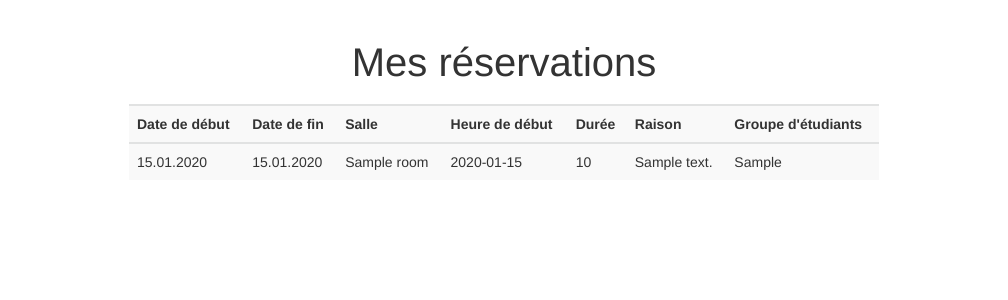
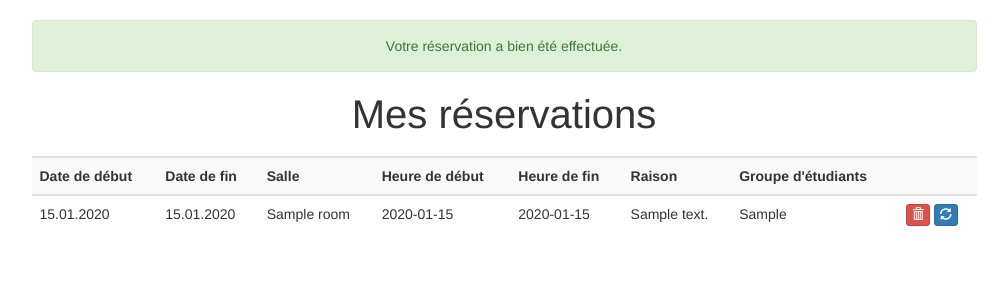
Before and after one commit to csud-reservation/flask-backend, a Flask app: page /my_reservations in a window 1280 px wide. Shown: the part 52-352 px from the top of the page, without its empty margins (136-1144 px from the left). Run offline with Flask 2, Linux system fonts and the light colour scheme; a user stored in the database is signed in; tables that the repository leaves empty hold one stand-in row (values such as "Sample post"); some libraries are stand-ins or nearby versions.

Commit message:
plein de modifs ... 23 mars ... avec couleur différente pour réservation des profs

```diff
--- a/app/__init__.py
+++ b/app/__init__.py
@@ -44,8 +44,8 @@ def create_app(config_name, models={}):
     db.init_app(app)
 
     # initialisation de l'api REST ==> ne fonctionne pas ...
-    api_manager.create_api(models['User'], methods=['GET', 'DELETE'])
-    api_manager.init_app(app)
+    # api_manager.create_api(models['User'], methods=['GET', 'DELETE'])
+    # api_manager.init_app(app)
 
     # initialisation de la barre de déboguage
     toolbar.init_app(app)
--- a/app/main/views.py
+++ b/app/main/views.py
@@ -28,7 +28,7 @@ def test_regex(regex, to_test):
     pattern = re.compile("^.+$")
     return pattern.match(to_test)
 
-@main.route('/')
+@main.route('/', methods=['GET'])
 def index():
     return render_template('index.html')
 
@@ -38,7 +38,7 @@ def timetable():
     start_date_str = datetime.strptime(request.args.get('start_date'), "%d.%m.%Y")
     start_date = start_date_str.date()
     end_date_str = datetime.strptime(request.args.get('end_date'), "%d.%m.%Y")
-    end_date = start_date_str.date()
+    end_date = end_date_str.date()
 
     timetable = weekly_timetable(request.args.get('room_number'), start_date, end_date)
     timeslots = Timeslot.query.all()
@@ -61,8 +61,8 @@ def search_page():
         session['end_date'] = datetime.strptime(request.form.get('end_date'), "%d.%m.%Y")
 
         session['weekday_id'] = session['start_date'].weekday()+1
-        session['first_period'] = int(request.form.get('firstID')) + 1
-        session['last_period'] = int(request.form.get('lastID')) + 1
+        session['first_period'] = int(request.form.get('firstID'))
+        session['last_period'] = int(request.form.get('lastID'))
         session['room_type'] = request.form.get('room_type')
 
         number_of_weeks = (session['end_date'] - session['start_date'])//7
@@ -75,7 +75,7 @@ def search_page():
         #print (number_of_weeks)
         for w in range(number_of_weeks):
 
-            result = search_query(session['weekday_id'], session['first_period'], session['last_period'], current_date.date(), session['room_type'])
+            result = search_query(session['weekday_id'], session['first_period']+1, session['last_period']+1, current_date.date(), session['room_type'])
             current_date = current_date + a_week
 
             for rooms in result:
@@ -142,6 +142,7 @@ def search_confirm():
         # dates du début et de fin d'année
         start_date=session['start_date'],
         end_date=session['end_date'],
+        reason_short="RES",
         reason_details=reason,
         duration=duration,
         student_group=student_group,
@@ -155,7 +156,8 @@ def search_confirm():
     db.session.add(reservation)
     db.session.commit()
 
-    return redirect(url_for('main.my_reservations') + '?just_reserved')
+    session['just_reserved'] = True
+    return redirect(url_for('main.my_reservations'))
 
 
 #======================================================================================
@@ -201,7 +203,7 @@ def logout():
     return redirect(url_for('main.index'))
 
 #============================================================================
-@main.route('/user')
+@main.route('/user', methods=['GET', 'POST'])
 @login_required
 def profil():
 
@@ -243,11 +245,29 @@ def horaire():
     rooms = Room.query.all()
     return render_template('horaire.html', rooms=rooms)
 
-@main.route('/my_reservations')
+@main.route('/my_reservations', methods=['GET', 'POST'])
 @login_required
 def my_reservations():
-    reservations = Reservation.query.filter_by(owner_id=current_user.id).all()
-    # result = my_reservations(current_user.id)
-    return render_template('my_reservations.html',
-        reservations=reservations
-    )
+
+    if (request.method == 'POST'):
+        db.engine.execute('DELETE FROM reservations WHERE reservations.id = ? ', request.args.get('id'))
+        db.engine.execute('DELETE FROM reservations_users WHERE reservation_id = ?', request.args.get('id'))
+        db.engine.execute('DELETE FROM reservations_timeslots WHERE reservation_id = ?', request.args.get('id'))
+
+        return 'success'
+
+    else:
+        today = datetime.today().date()
+        reservations = Reservation.query.filter_by(owner_id=current_user.id).order_by(desc(Reservation.start_date))
+
+        if not 'just_reserved' in session:
+            session['just_reserved'] = False
+
+        if (session['just_reserved']):
+            just_reserved = True
+            session['just_reserved'] = False
+        else:
+            just_reserved = False
+
+        return render_template('my_reservations.html',
+            reservations=reservations, today=today, just_reserved=just_reserved)
--- a/app/models.py
+++ b/app/models.py
@@ -239,7 +239,8 @@ class Weekday(db.Model):
 ## association table from reservations to users (teachers)
 reservations_users = db.Table('reservations_users',
     db.Column('reservation_id', db.Integer, db.ForeignKey('reservations.id'), primary_key=True),
-    db.Column('user_id', db.Integer, db.ForeignKey('users.id'), primary_key=True)
+    db.Column('user_id', db.Integer, db.ForeignKey('users.id'), primary_key=True),
+
 )
 
 ## association table from reservations to timeslots
--- a/app/static/custom.css
+++ b/app/static/custom.css
@@ -213,3 +213,7 @@ table.room-timetable div.timetable.cell-info {
 .following_week {
     width: 140px;
 }
+
+table.room-timetable tbody td.reserved.reserved_by_teacher {
+    background-color: #d4f7c9;
+}
--- /dev/null
+++ b/app/static/my_reservations.css
@@ -0,0 +1,11 @@
+.table-striped {
+    background-color: rgb(247,247,247);
+}
+
+.table-striped>tbody>:nth-child(odd)>td,
+.table-striped>tbody>tr:nth-child(odd)>th {
+   background-color: white
+ }
+.disabled_res {
+    color: grey;
+}
--- a/app/static/my_reservations.js
+++ b/app/static/my_reservations.js
@@ -1,6 +1,47 @@
 $(function() {
-    if (/just_reserved$/.test(window.location.href)) {
-        $('#message_url').removeClass('hidden')
-            .html('Votre réservation a bien été effectuée.')
-    }
+    $('th').css('background-color', 'rgb(249,249,249)');
 });
+
+function reset_modal_view() {
+    $(function() {
+        $('.selected').removeClass('selected');
+        $('.pivot').removeClass('pivot');
+    });
+}
+
+$( ".delete" ).click(function() {
+    ReservationId = $(this).parent().attr("id");
+    Table = $(this).parent().parent();
+    DetailedInfos = []
+    $("#deletedReservation").empty()
+    $(Table.children()).each(function(){
+        $("#deletedReservation").append($(this).text()+"</br>")
+});
+    console.log(DetailedInfos)
+});
+
+$( "#deleteButton" ).click(function() {
+    $.ajax({
+    url: "my_reservations?" + $.param({
+        "id": ReservationId
+    }),
+        type: "POST",
+    })
+    .done(function(data, textStatus, jqXHR) {
+        $('#'+ReservationId).parent().remove()
+        $('#res_deleted_message').removeClass('hidden')
+    })
+    .fail(function(jqXHR, textStatus, errorThrown) {
+        alert('une erreur est survenue');
+    })
+});
+$(".delete").click(function(){
+    $("#myModal").modal()
+});
+
+
+
+$( ".update" ).click(function() {
+
+    console.log(DetailedInfos)
+});
--- a/app/templates/my_reservations.html
+++ b/app/templates/my_reservations.html
@@ -4,33 +4,80 @@
 {% block content %}
   <div class="container">
     <div class="row">
-      <div class="col-lg-offset-2 col-md-offset-1 col-md-10 col-lg-8 blanc espace_dessous">
-        <div class="alert alert-success hidden" id="message_url"></div>
+      <div class="col-lg-offset-1 col-md-offset-1 col-md-10 col-lg-10 blanc espace_dessous col-lg-offset-1">
+        {% if just_reserved %}
+          <center>
+            <div class="alert alert-success">
+              Votre réservation a bien été effectuée.
+            </div>
+          </center>
+        {% endif %}
+        <center>
+          <div class="alert alert-success hidden" id="res_deleted_message">
+            Votre réservation a bien été supprimée.
+          </div>
+        </center>
         <h1 class="gros_titre">Mes réservations</h1>
+
+
           <table class="table table-striped">
-          <theader>
               <th>Date de début</th>
               <th>Date de fin</th>
               <th>Salle</th>
               <th>Heure de début</th>
-            <th>Durée</th>
+              <th>Heure de fin</th>
               <th>Raison</th>
               <th>Groupe d'étudiants</th>
-          </theader>
+              <th></th>
             <tbody>
               {% for res in reservations %}
+              {% set timeslots = res.timeslots.all() %}
+
+              {% if today <= res.end_date %}
                 <tr>
+              {% else %}
+                <tr class="disabled_res">
+              {% endif %}
                   <td class="date_format">{{res.start_date}}</td>
                   <td class="date_format">{{res.end_date}}</td>
                   <td>{{res.room.name}}</td>
                   <td>{{res.timeslots.first().start_time}}</td>
-                <td>{{res.duration}}</td>
+                  <td>{{timeslots[timeslots|length-1].end_time}}</td>
                   <td>{{res.reason_details}}</td>
                   <td>{{res.student_group}}</td>
+                  {% if today <= res.end_date %}
+                  <td id={{res.id}}><button class="btn btn-xs btn-danger delete"><span class="glyphicon glyphicon-trash"></span> </button>
+                  <button class="btn btn-xs btn-primary update"><span class="glyphicon glyphicon-refresh"></span> </button></td>
+                  {% else %}
+                  <td></td>
+                  {% endif %}
                 </tr>
               {% endfor %}
             </tbody>
           </table>
+
+            <!-- Modal -->
+            <div class="modal fade" id="myModal" tabindex="-1" role="dialog" aria-labelledby="myModalLabel">
+              <div class="modal-dialog" role="document">
+                <div class="modal-content">
+                  <div class="modal-header">
+                    <button type="button" class="close" data-dismiss="modal" aria-label="Close"><span aria-hidden="true">&times;</span></button>
+                    <h4 class="modal-title" id="myModalLabel">Annulation de la reservation</h4>
+                  <div class="modal-body">
+                    <p>Êtes-vous certain de vouloir annuler la réservation suivante : </p></br>
+                    <div id="deletedReservation"></div>
+
+                  </div>
+                  <div class="modal-footer">
+                    <button type="button" class="btn btn-default" data-dismiss="modal" aria-label="Retour">Retour</button>
+                    <button type="button" class="btn btn-primary" data-dismiss="modal" id="deleteButton">Confirmer l'annulation</button>
+                  </div>
+                </div>
+              </div>
+            </div>
+        </div>
+
+
       </div>
     </div class="col-lg-2 col-md-1"></div>
   </div>
@@ -38,6 +85,7 @@
 {% endblock %}
 
 {% block scripts %}
+<link rel="stylesheet" href="{{ url_for('static', filename='my_reservations.css') }}">
 {{ super() }}
 <script src="{{ url_for('static', filename='my_reservations.js') }}"></script>
 {% endblock %}
--- a/app/templates/timetable.html
+++ b/app/templates/timetable.html
@@ -21,7 +21,7 @@
         {% for day in days %}
             {% set cell = timetable[ts.order|int][day.id - 1] %}
             {% if cell %}
-            <td class="reserved">
+            <td class="reserved reserved_by_{{ cell['owner_role'] }}">
             {% else %}
             <td>
             {% endif %}
```
Also changed, not shown: app/queries.py (+13 -4 lines), app/templates/search_results.html (+5 -4 lines), manage.py (line endings or trailing spaces), 1 other file. Lines whose indentation alone changed are shown as unchanged.
